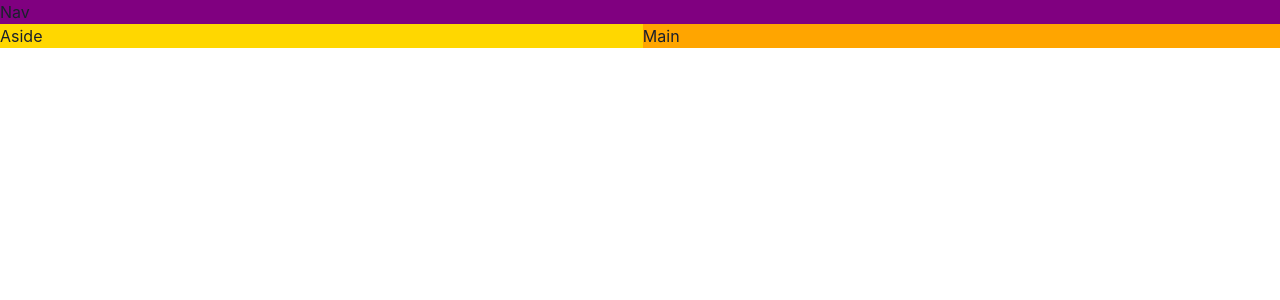
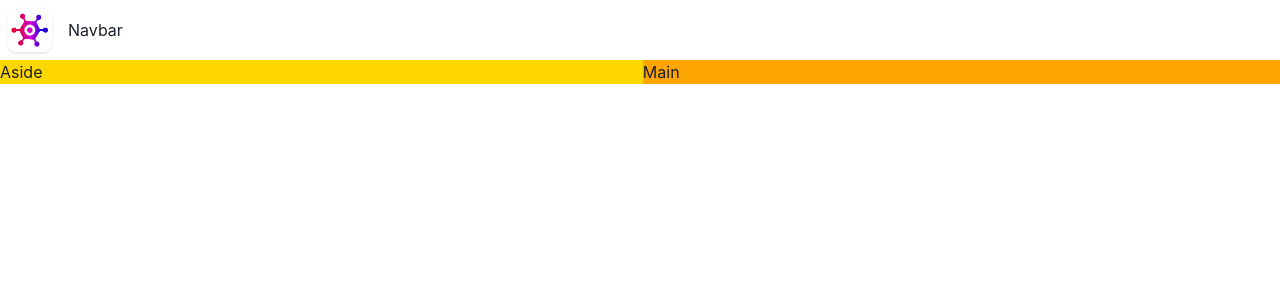
Before and after one commit to alihamza79/game-hub, a React (Vite) app: page / in a window 1280 px wide. Shown: the top 300 px of the page. Built offline with nearby package versions, Linux system fonts and the light colour scheme.

Commit message:
Build a navbar

```diff
--- a/src/App.tsx
+++ b/src/App.tsx
@@ -1,5 +1,6 @@
 import { Grid, GridItem, Show } from "@chakra-ui/react";
 import React from "react";
+import Navbar from "./components/Navbar";
 
 const App = () => {
   return (
@@ -9,8 +10,8 @@ const App = () => {
         lg: `"nav nav" "aside main"`,
       }}
     >
-      <GridItem area="nav" bg={"purple"}>
-        Nav
+      <GridItem area="nav">
+        <Navbar />
       </GridItem>
       <Show above="lg">
         <GridItem area="aside" bg={"gold"}>
--- /dev/null
+++ b/src/components/Navbar.tsx
@@ -0,0 +1,14 @@
+import { HStack, Image, Text } from "@chakra-ui/react";
+import React from "react";
+import logo from "../assets/logo.webp";
+
+const Navbar = () => {
+  return (
+    <HStack>
+      <Image src={logo} boxSize={"60px"} />
+      <Text>Navbar</Text>
+    </HStack>
+  );
+};
+
+export default Navbar;
```
Also changed, not shown: src/assets/logo.webp (added).
